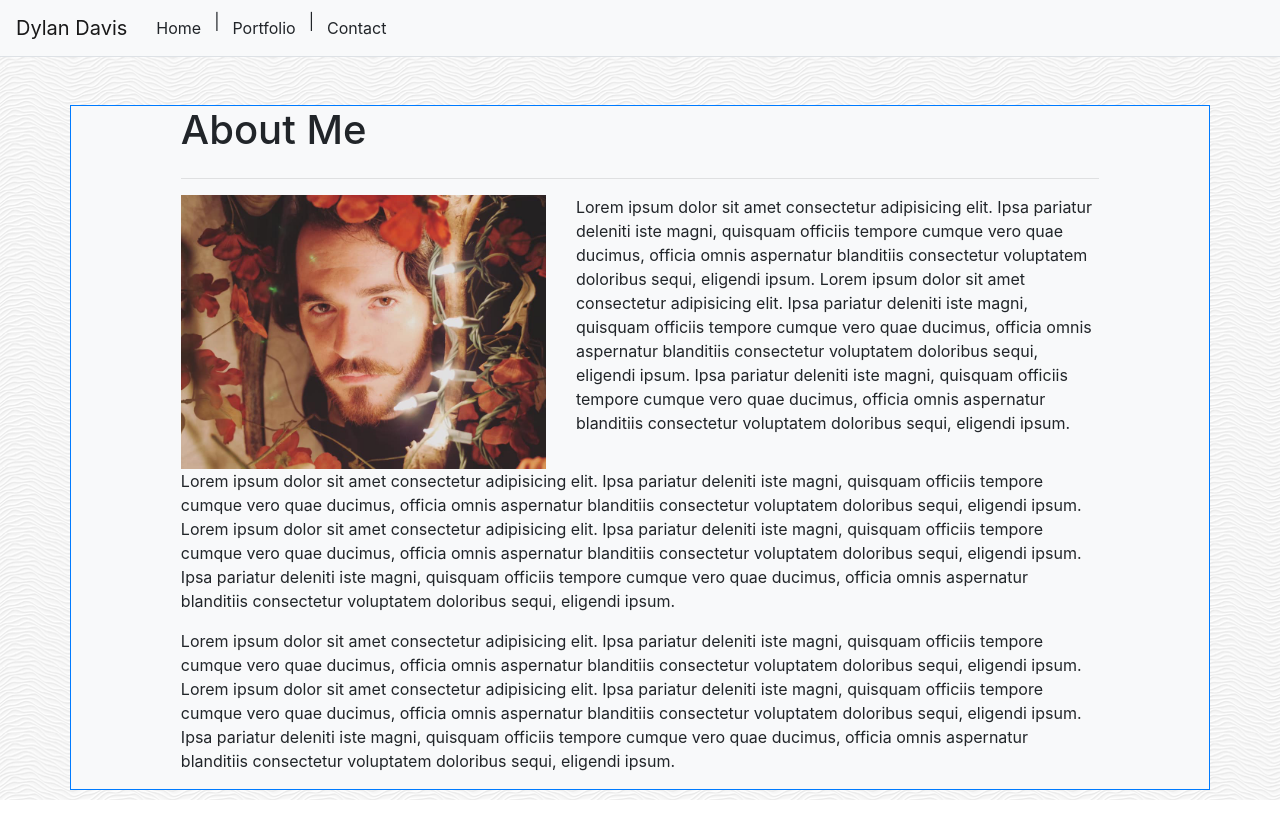
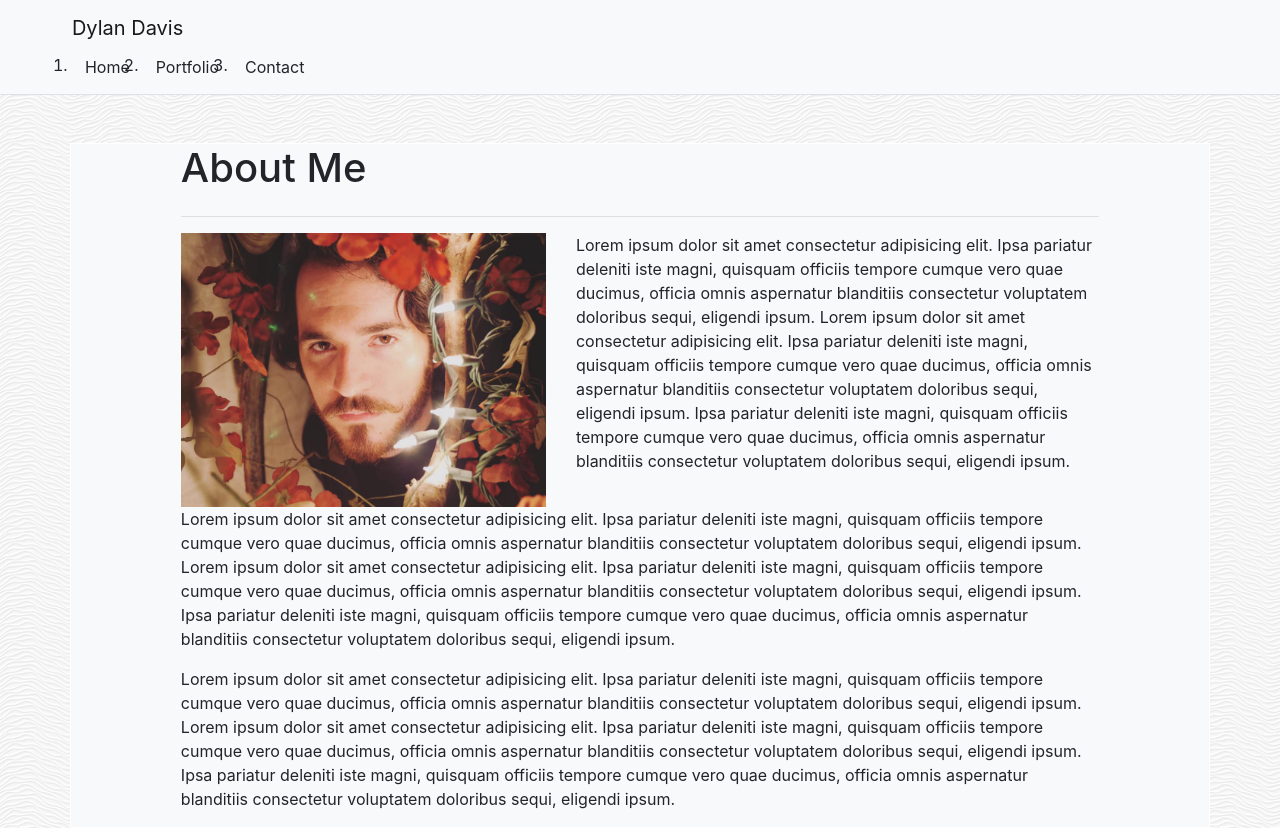
Before and after one commit to dylandavispc/Bootstrap-Portfolio, a plain HTML site: page index.html in a window 1280 px wide. Before the commit the page ends 800 px from the top, so only its background shows below. Drawn offline with nearby package versions, Linux system fonts and the light colour scheme.

Commit message:
Partial-Completion

```diff
--- a/assets/style.css
+++ b/assets/style.css
@@ -1,6 +1,7 @@
 body {
     background-image: url("../images/background.png")
 }
+
 
 img {
     width: 100%;
--- a/index.html
+++ b/index.html
@@ -11,19 +11,26 @@
 </head>
 <body>
 
+    <header>
+    <nav class="navbar navbar-expand-lg navbar-light bg-light border-bottom">
+        <div class= "row">
+            <div class="col-md-2"></div>
+            <div class="col-md-8">
+                <a class="navbar-brand mr-auto" href="index.html">Dylan Davis</a>
 
-    <nav class="navbar navbar-expand-lg navbar-light bg-light border-bottom">
-        <a class="navbar-brand" href="index.html">Dylan Davis</a>
-
-        <ul class="list-group list-group-horizontal-sm float-lg-right">
-            <li class="list-group"><a href="index.html"><button type="button" class="btn btn">Home</button> </a> </li> |
-            <li class="list-group"><a href="portfolio.html"><button type="button" class="btn btn">Portfolio</button></a></li> |
-            <li class="list-group"><a href="contact.html"><button type="button" class="btn btn">Contact</button></a></li>
-        </ul>
+                <ol class="list-group list-group-horizontal-sm">
+                    <li class="nav-l"><a href="index.html"><button type="button" class="btn btn">Home</button> </a> </li>
+                    <li class="nav-l"><a href="portfolio.html"><button type="button" class="btn btn">Portfolio</button></a></li>
+                    <li class="nav-l"><a href="contact.html"><button type="button" class="btn btn">Contact</button></a></li>
+                </ol>
+            </div>
+            <div class="col-md-2"></div>
+        </div>
     </nav>
+    </header>
 
     <section class="container">
-        <div class="row bg-light mt-5 border border-primary">
+        <div class="row bg-light mt-5 border border-white">
             <div class="col-md-1"></div>
 
             <div class="col-md-10">
```
Also changed, not shown: portfolio.html (+25 -2 lines).
